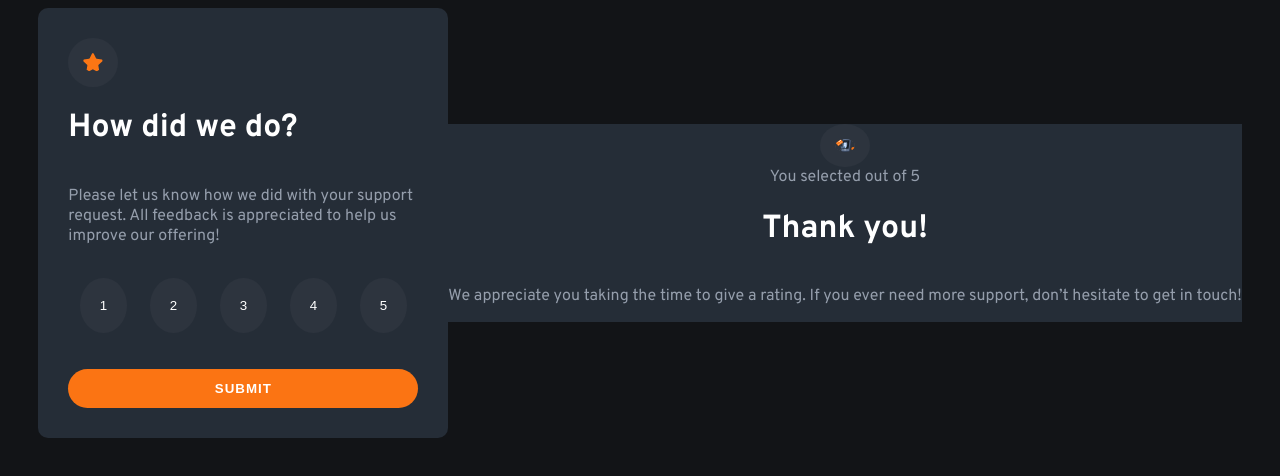
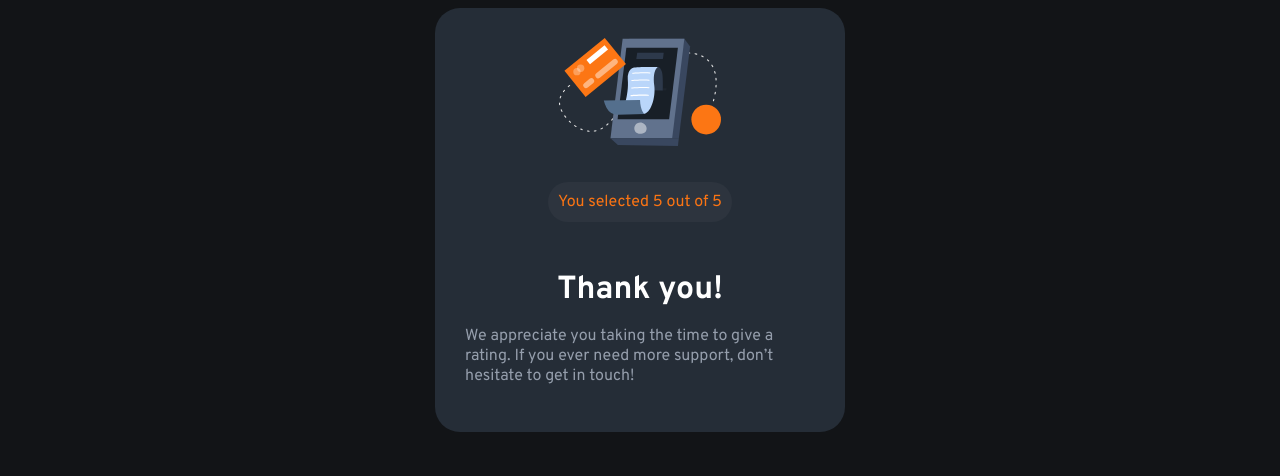
Before and after one commit to KeterAlves/Rating-form, a plain HTML site: page index.html in a window 1280 px wide. Both pictures are taken after a click on the button "SUBMIT". Drawn offline with Linux system fonts and the light colour scheme.

Commit message:
final commit

```diff
--- a/index.html
+++ b/index.html
@@ -4,12 +4,13 @@
     <meta charset="UTF-8" />
     <meta name="viewport" content="width=device-width, initial-scale=1.0" />
     <!-- displays site properly based on user's device -->
+
     <link rel="preconnect" href="https://fonts.googleapis.com" />
     <link rel="preconnect" href="https://fonts.gstatic.com" crossorigin />
     <link
       href="https://fonts.googleapis.com/css2?family=Overpass:wght@400;700&display=swap"
-      rel="stylesheet"
-    />
+      rel="stylesheet"/>
+
     <link
       rel="icon"
       type="image/png"
@@ -51,13 +52,22 @@
       .btn{
         border-radius: 50%;
         border: none;
-        padding: 20px;
+        padding: 19px;
+        width: 3rem;
+        height: 3rem;
         background-color: hsl(215, 16%, 21%);
         color: white;
       }
+      .btn:hover{
+        background-color: hsl(25, 97%, 53%);
+        transition: 0.5s;
+      }
+      .btn:focus{
+        background-color: hsl(217, 12%, 63%);
+        transition: 0.5s;
+      }
 
-
-      img{
+      .star{
         border: none;
         border-radius: 50%;
         background-color: hsl(215, 16%, 21%);
@@ -70,15 +80,18 @@
         flex-direction: column;
         background-color:hsl(213, 19%, 18%);
         padding: 30px;
-        border-radius: 10px;
+        border-radius: 25px;
         width: 350px;
       }
-      .result{
+      .result-form{
         background-color:hsl(213, 19%, 18%);
         display: flex;
         flex-direction: column;
         align-items: center;
         justify-content: center;
+        width: 350px;
+        padding: 30px;
+        border-radius: 25px;
       }
 
       .btnSub{
@@ -91,15 +104,25 @@
         letter-spacing: 1px;
       }
       .btnSub:hover{
-        border: none;
-        border-radius: 25px;
-        padding: 12px;
-        background-color: hsl(25, 97%, 53%);
-        color: white;
-        font-weight: 700;
-        letter-spacing: 1px;
         background-color: white;
         color: hsl(25, 97%, 53%);
+        cursor: pointer;
+        transition: 0.5s;
+      }
+
+      .rated{
+        color: hsl(25, 97%, 53%);
+        text-align: center;
+        background-color: hsl(215, 16%, 21%);
+        padding: 10px;
+        border-radius: 25px;
+      }
+      .thank{
+        margin-top: 1em;
+        margin-bottom: 0px;
+      }
+      .hidden{
+        display: none;
       }
     </style>
   </head>
@@ -108,10 +131,10 @@
     <!-- Rating state start -->
     <div class="container-form">
 
-      <img src="images/icon-star.svg" alt="">
+      <img src="images/icon-star.svg" alt="" class="star">
       <h1>How did we do?</h1>
        <p>Please let us know how we did with your support request.
-      All feedback is appreciated to help us improve our offering!</p>
+        All feedback is appreciated to help us improve our offering!</p>
 
 
       <ul>
@@ -122,20 +145,23 @@
       <li><button class="btn">5</button></li>
       </ul>
       <br/>
-      <button class="btnSub">SUBMIT</button>
+      <button class="btnSub" id="submit">SUBMIT</button>
 
 
     </div>
     <!-- Rating state end -->
 
     <!-- Thank you state start -->
-    <div class="result">
+    <div class="result-form hidden">
       <img src="images/illustration-thank-you.svg" alt="">
+      <br/>
+      <p class="rated"> You selected
+        <span id="rating">5</span>
+        out of 5
+      </p>
 
-      You selected out of 5
-      <!-- Add rating here -->
 
-       <h1>Thank you!</h1>
+       <h1 class="thank">Thank you!</h1>
       <p>We appreciate you taking the time to give a rating. If
       you ever need more support, don’t hesitate to get in touch!</p>
 
@@ -143,6 +169,6 @@
     </div>
 
 
-
+    <script src="result.js"></script>
   </body>
 </html>
--- /dev/null
+++ b/result.js
@@ -0,0 +1,23 @@
+const rateContainer = document.querySelector(".container-form")
+
+const thankContainer = document.querySelector(".result-form")
+
+const submitButton = document.getElementById("submit")
+
+const rating = document.getElementById("rating")
+const rates = document.querySelectorAll(".btn")
+
+console.log(submitButton);
+
+submitButton.addEventListener("click", ()=>{
+
+  thankContainer.classList.remove("hidden")
+
+  rateContainer.style.display = "none"
+})
+
+rates.forEach((rate) =>{
+  rate.addEventListener("click", () =>{
+    rating.innerHTML = rate.innerHTML
+  })
+})
```
Also changed, not shown: 2 other files.
